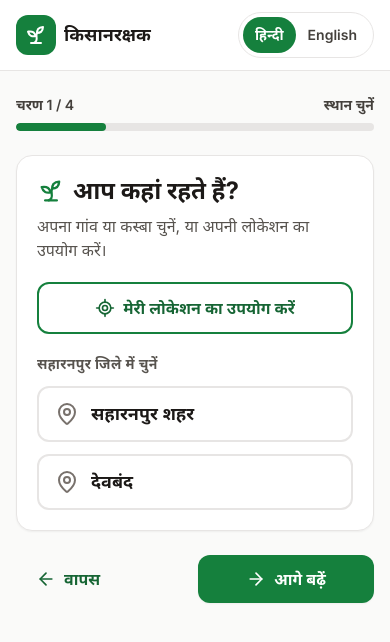
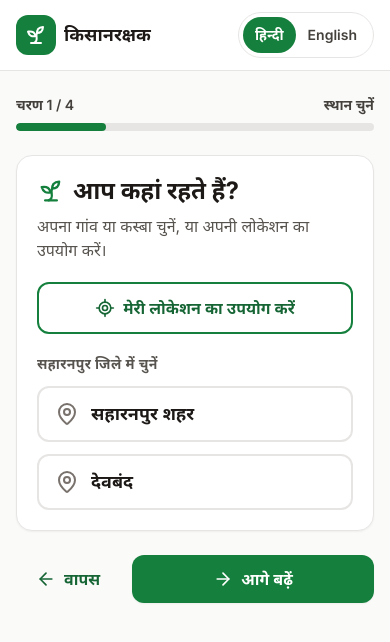
Before and after one commit to yuktisharma06/forge-26-zero-day, a React (Vite) app: page /details in a window 390 px wide. Shown: the top 642 px of the page. Built offline with nearby package versions, Linux system fonts and the light colour scheme.

Commit message:
Adapt form buttons for mobile

```diff
--- a/src/pages/FarmerDetailsPage.tsx
+++ b/src/pages/FarmerDetailsPage.tsx
@@ -147,11 +147,11 @@ export default function FarmerDetailsPage() {
           {t(copy.back)}
         </Button>
         {isLastStep ? (
-          <Button onClick={submit} className="min-w-44" icon={<ArrowRight className="h-5 w-5" aria-hidden="true" />}>
+          <Button onClick={submit} className="min-w-0 flex-1 sm:min-w-44 sm:flex-none" icon={<ArrowRight className="h-5 w-5" aria-hidden="true" />}>
             {t(copy.getAdvice)}
           </Button>
         ) : (
-          <Button onClick={goNext} className="min-w-44" icon={<ArrowRight className="h-5 w-5" aria-hidden="true" />}>
+          <Button onClick={goNext} className="min-w-0 flex-1 sm:min-w-44 sm:flex-none" icon={<ArrowRight className="h-5 w-5" aria-hidden="true" />}>
             {t(copy.next)}
           </Button>
         )}
```
